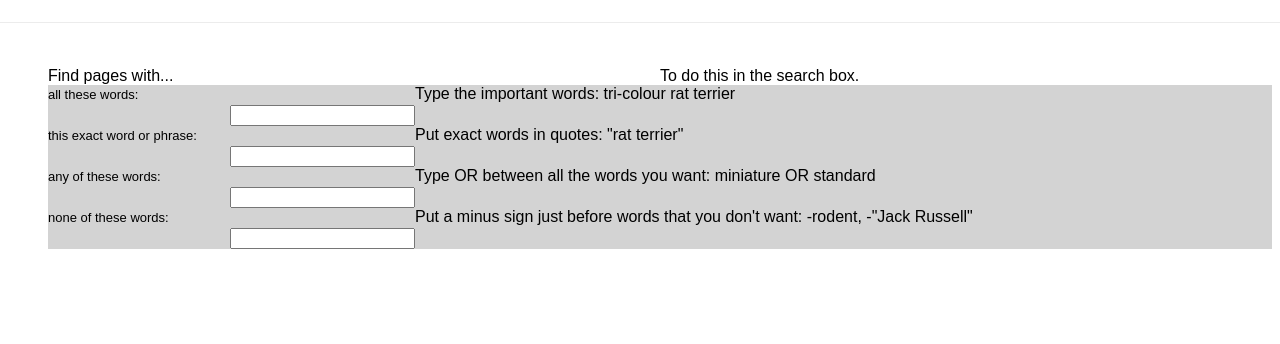
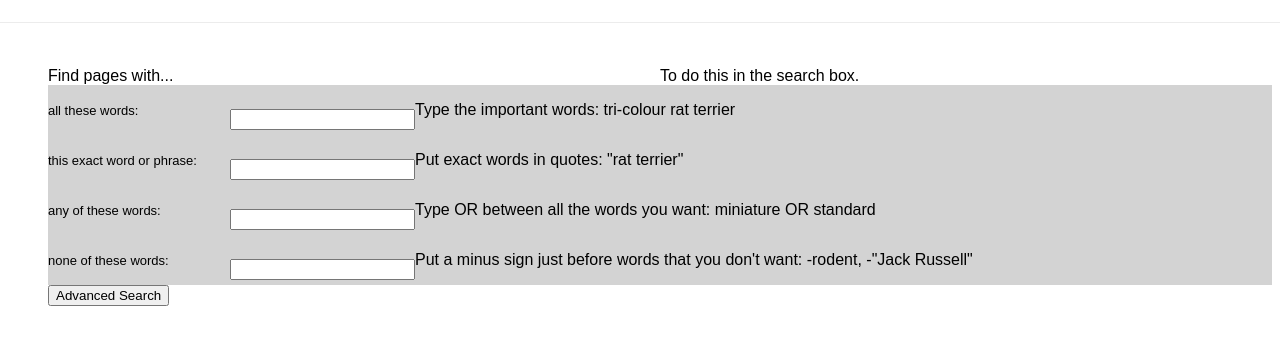
Before and after one commit to caesarisdreaming/Project-0-CS50, a plain HTML site: page advenced.html in a window 1280 px wide. Shown: the part 116-460 px from the top of the page. Drawn offline with Linux system fonts and the light colour scheme.

Commit message:
More work on advanced
LAst ligne droite

```diff
--- a/advenced.html
+++ b/advenced.html
@@ -24,17 +24,16 @@
                     <div id="fields-adv">
                         <div id="titlessearch-adv">
                             <span id="titlesearch-adv">Find pages with...</span>
-                            <span id="titlesearch-detail-adv">To do this in the search box.
-                            </span>
+                            <span id="titlesearch-detail-adv">To do this in the search box.</span>
                         </div>
-                        <div id="searchsection-adv">
+                        <form id="searchsection-adv" action="https://google.com/search" name="f">
                             <div>
                                 <div class="field-div-adv">
                                     <div class="fieldlabel-div-adv">
                                         <span class="field-label-adv">all these words:</span>
                                     </div>
                                     <div class="field-div-adv">
-                                        <input class="field-adv" type="text" value="">
+                                        <input class="field-adv" type="text" value="" name="as_q">
                                     </div>
                                     <div>
                                         <span>Type the important words: tri-colour rat terrier</span>
@@ -45,7 +44,7 @@
                                         <span class="field-label-adv">this exact word or phrase:</span>
                                     </div>
                                     <div class="field-div-adv">
-                                        <input class="field-adv" type="text" value="">
+                                        <input class="field-adv" type="text" value="" name="as_epq">
                                     </div>
                                     <div>
                                         <span>Put exact words in quotes: "rat terrier"</span>
@@ -56,7 +55,7 @@
                                         <span class="field-label-adv">any of these words:</span>
                                     </div>
                                     <div class="field-div-adv">
-                                        <input class="field-adv" type="text" value="">
+                                        <input class="field-adv" type="text" value="" name="as_oq">
                                     </div>
                                     <div>
                                         <span>Type OR between all the words you want: miniature OR standard</span>
@@ -67,14 +66,17 @@
                                         <span class="field-label-adv">none of these words:</span>
                                     </div>
                                     <div class="field-div-adv">
-                                        <input class="field-adv" type="text" value="">
+                                        <input class="field-adv" type="text" value="" name="as_eq">
                                     </div>
                                     <div>
                                         <span>Put a minus sign just before words that you don't want: -rodent, -"Jack Russell"</span>
                                     </div>
                                 </div>
+                                <div>
+                                    <input type="submit" value="Advanced Search">
+                                </div>
                             </div>
-                        </div>
+                        </form>
                     </div>
                 </form>
             </div>
--- a/styles.css
+++ b/styles.css
@@ -125,7 +125,6 @@ a:hover {
 
 .field-label-adv{
     font-size: 13px;
-    margin: auto;
 }
 
 .field-adv{
@@ -227,6 +226,8 @@ a:hover {
     display: flex;
     flex-direction: row;
     background-color: lightgray;
+    height: 50px;
+    align-items: center;
 }
 
 .fieldlabel-div-adv {
```
